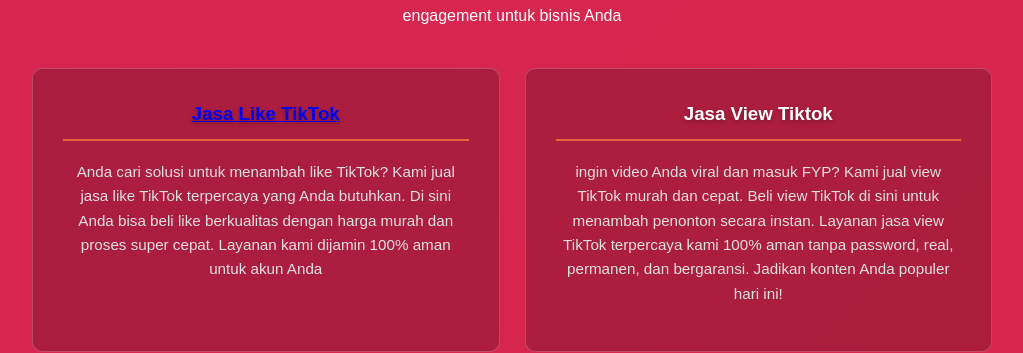
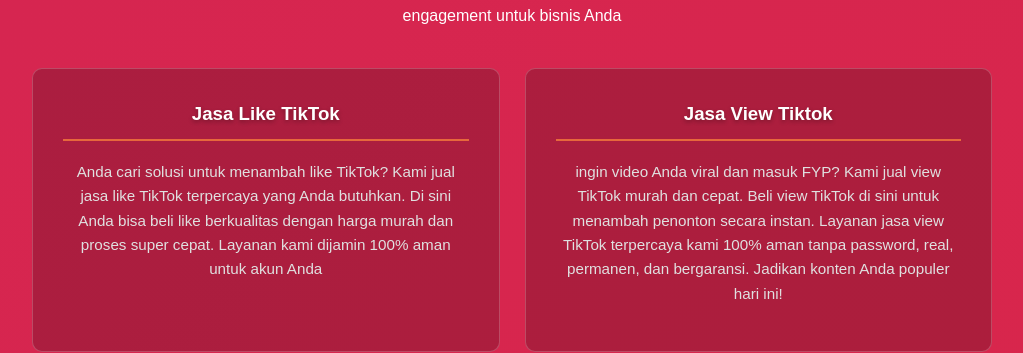
Before and after one commit to AzkaAtta/azkaatta.github.io, a Jekyll site: the page built from layanan.html, in a window 1280 px wide. Shown: the part 393-746 px from the top of the page, without its empty margins (128-1151 px from the left). Built offline with Jekyll 4.4.1, drawn with Linux system fonts in a browser that asks for light colours.

Commit message:
Update layanan.html

```diff
--- a/layanan.html
+++ b/layanan.html
@@ -11,7 +11,11 @@
 
   <div class="service-grid">
     <div class="service-card">
-      <h3><a href="https://auradigital.id/layanan/jasa-like-tiktok/">Jasa Like TikTok</a></h3>
+      <h3>
+  <a href="https://auradigital.id/layanan/jasa-like-tiktok/" style="color: white !important; text-decoration: none !important;">
+    Jasa Like TikTok
+  </a>
+      </h3>
       <p>Anda cari solusi untuk menambah like TikTok? Kami jual jasa like TikTok terpercaya yang Anda butuhkan. Di sini Anda bisa beli like berkualitas dengan harga murah dan proses super cepat. Layanan kami dijamin 100% aman untuk akun Anda</p>
     </div>
 
```
